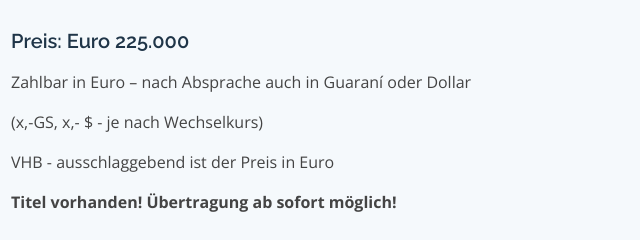
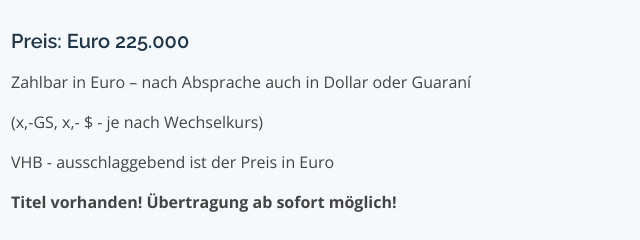
Before and after one commit to aplgr/granjadelsol.com, a plain HTML site: page index.html in a window 1280 px wide. Shown: the part 11575-11815 px from the top of the page, 89-729 px from the left. Drawn offline with nearby package versions, Linux system fonts and the light colour scheme.

Commit message:
reorder currencies with preference for dollar over guarani

```diff
--- a/index.html
+++ b/index.html
@@ -1188,7 +1188,7 @@
                         <div class="row  d-flex align-items-stretch">
                             <div class="col-lg-12 faq-item">
                                 <h4>Preis: Euro 225.000</h4>
-                                <p> Zahlbar in Euro – nach Absprache auch in Guaraní oder Dollar </p>
+                                <p> Zahlbar in Euro – nach Absprache auch in Dollar oder Guaraní</p>
                                 <p>(x,-GS, x,- $ - je nach Wechselkurs)</p>
                                 <p>VHB - ausschlaggebend ist der Preis in Euro </p>
                                 <p><b>Titel vorhanden! Übertragung ab sofort möglich!</b></p>
```
